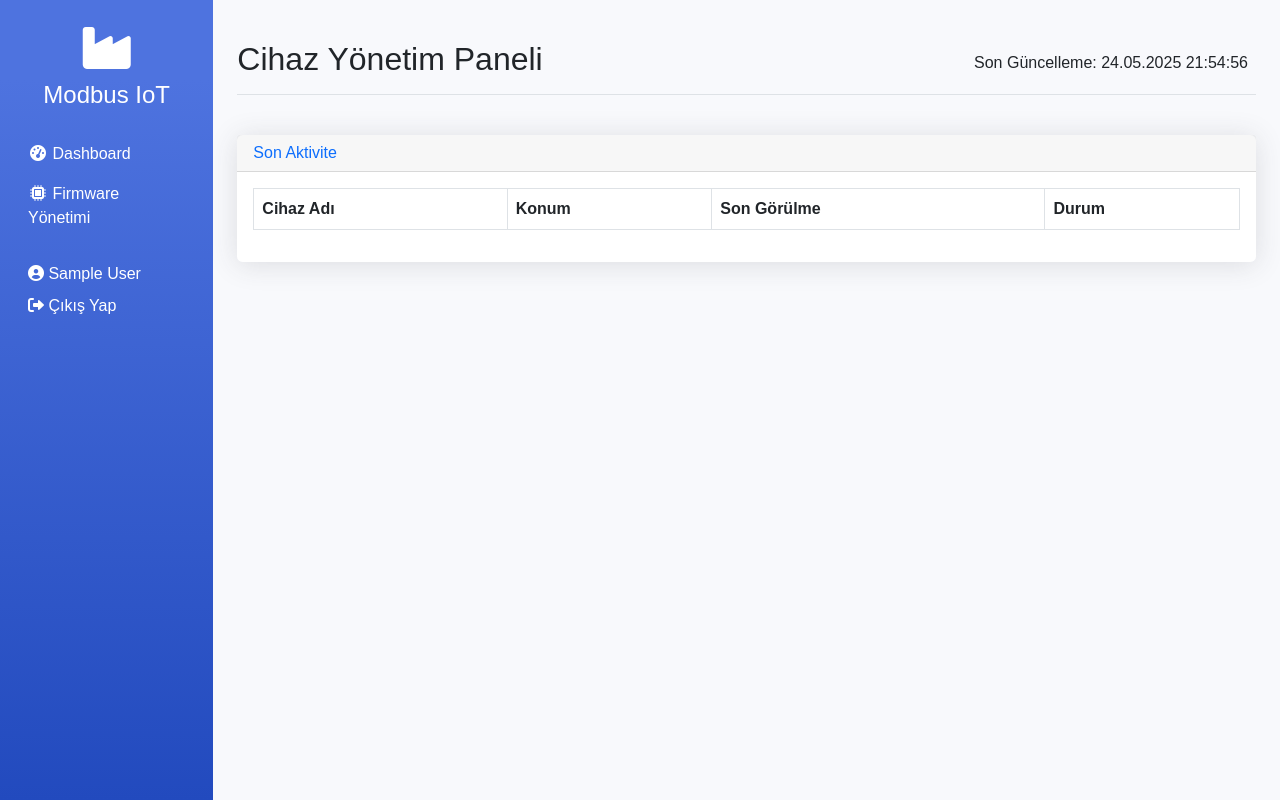
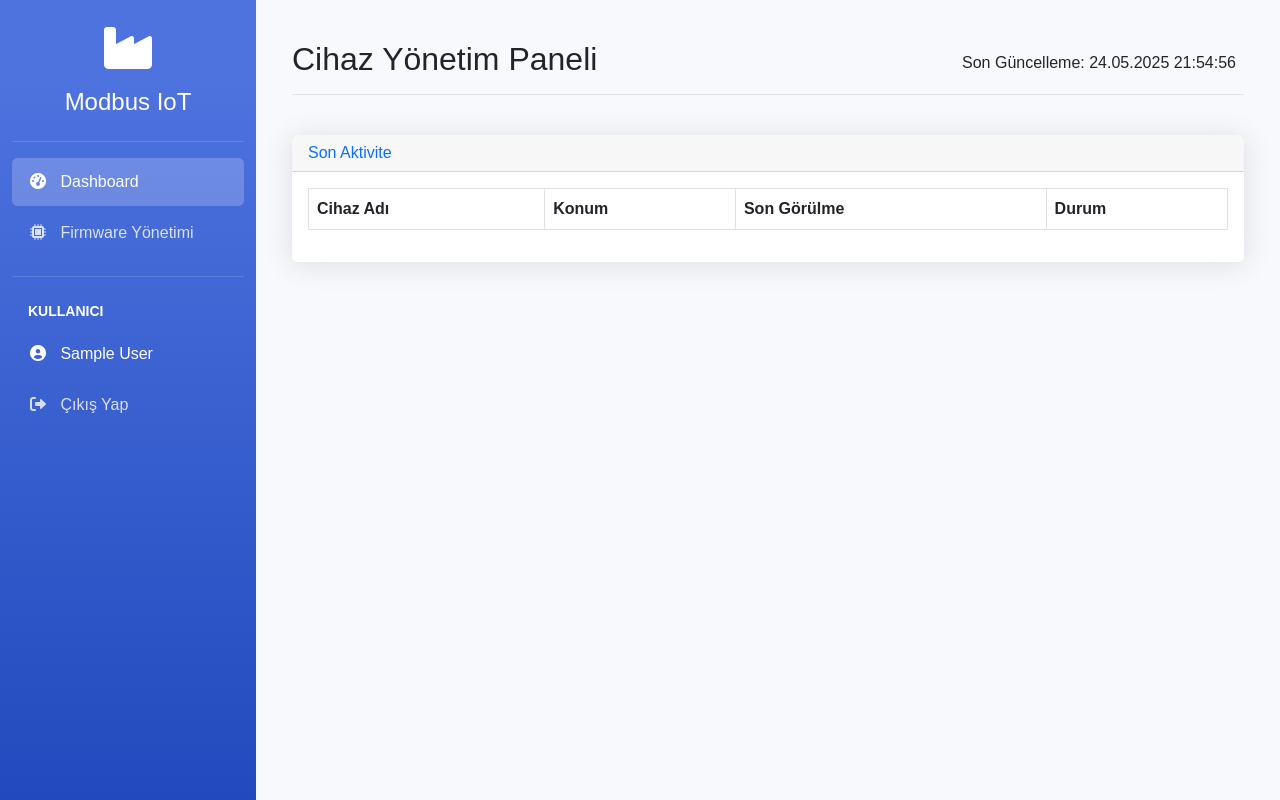
Before and after one commit to ahmetaltunaibu/esp32-flask, a Flask app: page / in a window 1280 px wide. Run offline with Flask 3, Linux system fonts and the light colour scheme; the visitor is signed in with stand-in values (Sample User, id 1); data comes from the database, SQL or seed files in the repository; data that the repository does not hold is empty; some libraries are stand-ins or nearby versions.

Commit message:
Update layout.html

```diff
--- a/templates/layout.html
+++ b/templates/layout.html
@@ -7,6 +7,7 @@
     <link href="https://cdn.jsdelivr.net/npm/bootstrap@5.1.3/dist/css/bootstrap.min.css" rel="stylesheet">
     <link href="https://cdnjs.cloudflare.com/ajax/libs/font-awesome/6.0.0/css/all.min.css" rel="stylesheet">
     <link href="https://cdn.datatables.net/1.11.5/css/dataTables.bootstrap5.min.css" rel="stylesheet">
+    <link href="https://cdn.jsdelivr.net/npm/bootstrap-icons@1.8.1/font/bootstrap-icons.css" rel="stylesheet">
     <style>
         :root {
             --primary-color: #4e73df;
@@ -23,6 +24,12 @@
         .sidebar {
             background: linear-gradient(180deg, var(--primary-color) 10%, #224abe 100%);
             min-height: 100vh;
+            position: fixed;
+            width: 16rem;
+        }
+        .main-content {
+            margin-left: 16rem;
+            width: calc(100% - 16rem);
         }
         .card {
             border: none;
@@ -55,6 +62,24 @@
             height: 120px;
             margin: 0 auto;
         }
+        .nav-link {
+            color: rgba(255, 255, 255, 0.8);
+            padding: 0.75rem 1rem;
+            margin-bottom: 0.2rem;
+            border-radius: 0.35rem;
+        }
+        .nav-link:hover {
+            color: #fff;
+            background-color: rgba(255, 255, 255, 0.1);
+        }
+        .nav-link.active {
+            color: #fff;
+            background-color: rgba(255, 255, 255, 0.2);
+        }
+        .sidebar-divider {
+            border-top: 1px solid rgba(255, 255, 255, 0.15);
+            margin: 1rem 0;
+        }
     </style>
     {% block extra_css %}{% endblock %}
 </head>
@@ -64,43 +89,53 @@
             <!-- Sidebar -->
             <nav class="col-md-2 d-none d-md-block sidebar py-4">
                 <div class="text-center mb-4">
-                    <i class="fas fa-industry fa-3x text-white"></i>
-                    <h4 class="text-white mt-2">Modbus IoT</h4>
+                    <i class="fas fa-industry fa-3x text-white mb-3"></i>
+                    <h4 class="text-white">Modbus IoT</h4>
                 </div>
+                <div class="sidebar-divider"></div>
                 <ul class="nav flex-column">
                     <li class="nav-item">
-                        <a class="nav-link text-white" href="{{ url_for('index') }}">
-                            <i class="fas fa-fw fa-tachometer-alt"></i>
+                        <a class="nav-link {% if request.path == url_for('index') %}active{% endif %}" href="{{ url_for('index') }}">
+                            <i class="fas fa-fw fa-tachometer-alt me-2"></i>
                             Dashboard
                         </a>
                     </li>
                     <li class="nav-item">
-                        <a class="nav-link text-white" href="{{ url_for('firmware_management') }}">
-                            <i class="fas fa-fw fa-microchip"></i>
+                        <a class="nav-link {% if request.path == url_for('firmware_management') %}active{% endif %}" href="{{ url_for('firmware_management') }}">
+                            <i class="fas fa-fw fa-microchip me-2"></i>
                             Firmware Yönetimi
                         </a>
                     </li>
-                    {% if current_user %}
-                    <li class="nav-item mt-4">
-                        <div class="text-white px-3">
-                            <i class="fas fa-user-circle"></i>
+                </ul>
+
+                {% if current_user %}
+                <div class="sidebar-divider"></div>
+                <div class="px-3 py-2">
+                    <div class="text-white small fw-bold">KULLANICI</div>
+                </div>
+                <ul class="nav flex-column">
+                    <li class="nav-item">
+                        <div class="nav-link text-white">
+                            <i class="fas fa-fw fa-user-circle me-2"></i>
                             {{ current_user.name }}
                         </div>
                     </li>
                     <li class="nav-item">
-                        <a class="nav-link text-white" href="{{ url_for('logout') }}">
-                            <i class="fas fa-sign-out-alt"></i>
+                        <a class="nav-link" href="{{ url_for('logout') }}">
+                            <i class="fas fa-fw fa-sign-out-alt me-2"></i>
                             Çıkış Yap
                         </a>
                     </li>
-                    {% endif %}
                 </ul>
+                {% endif %}
             </nav>
 
             <!-- Main Content -->
-            <main class="col-md-9 ms-sm-auto col-lg-10 px-md-4 py-4">
-                {% include '_flash_messages.html' %}
-                {% block content %}{% endblock %}
+            <main class="main-content py-4">
+                <div class="container-fluid px-4">
+                    {% include '_flash_messages.html' %}
+                    {% block content %}{% endblock %}
+                </div>
             </main>
         </div>
     </div>
```
